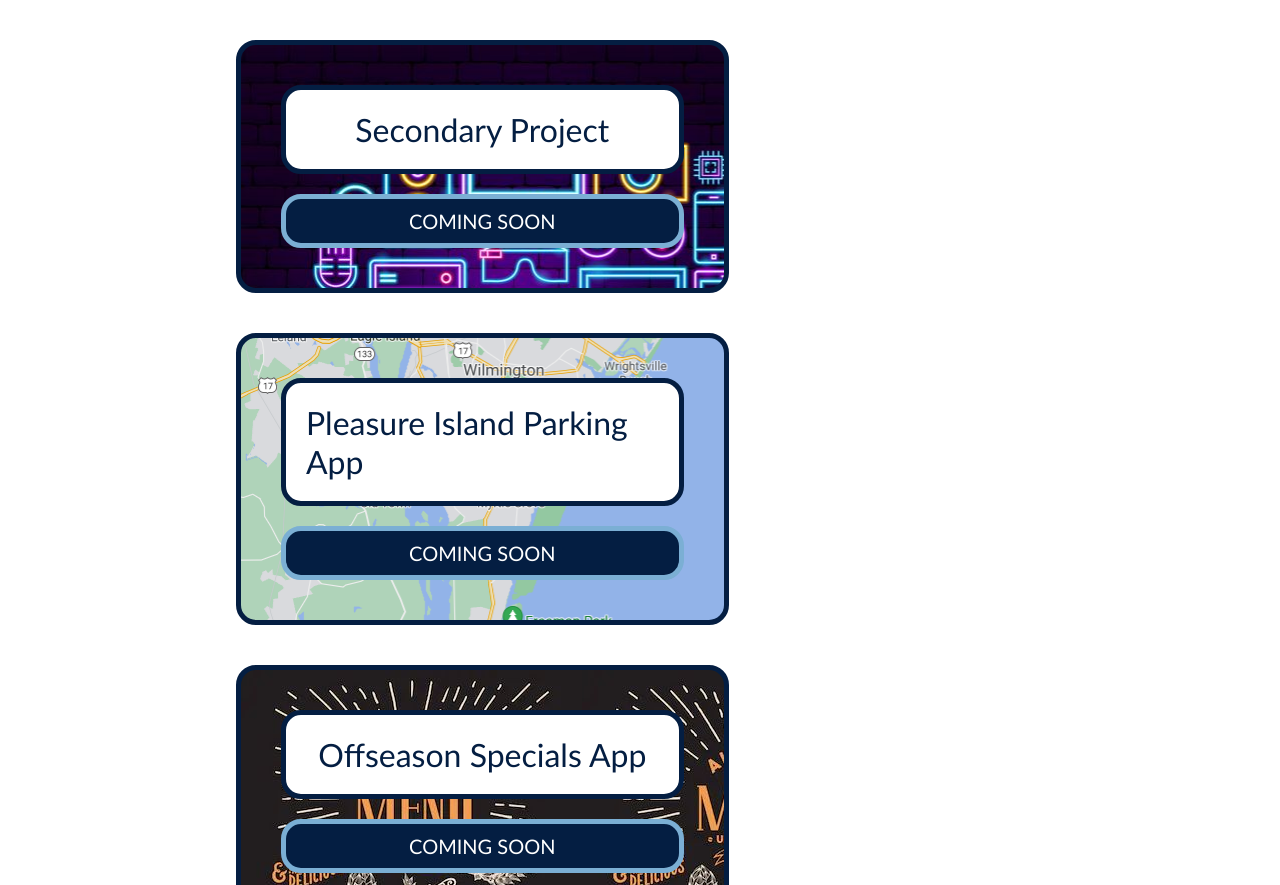
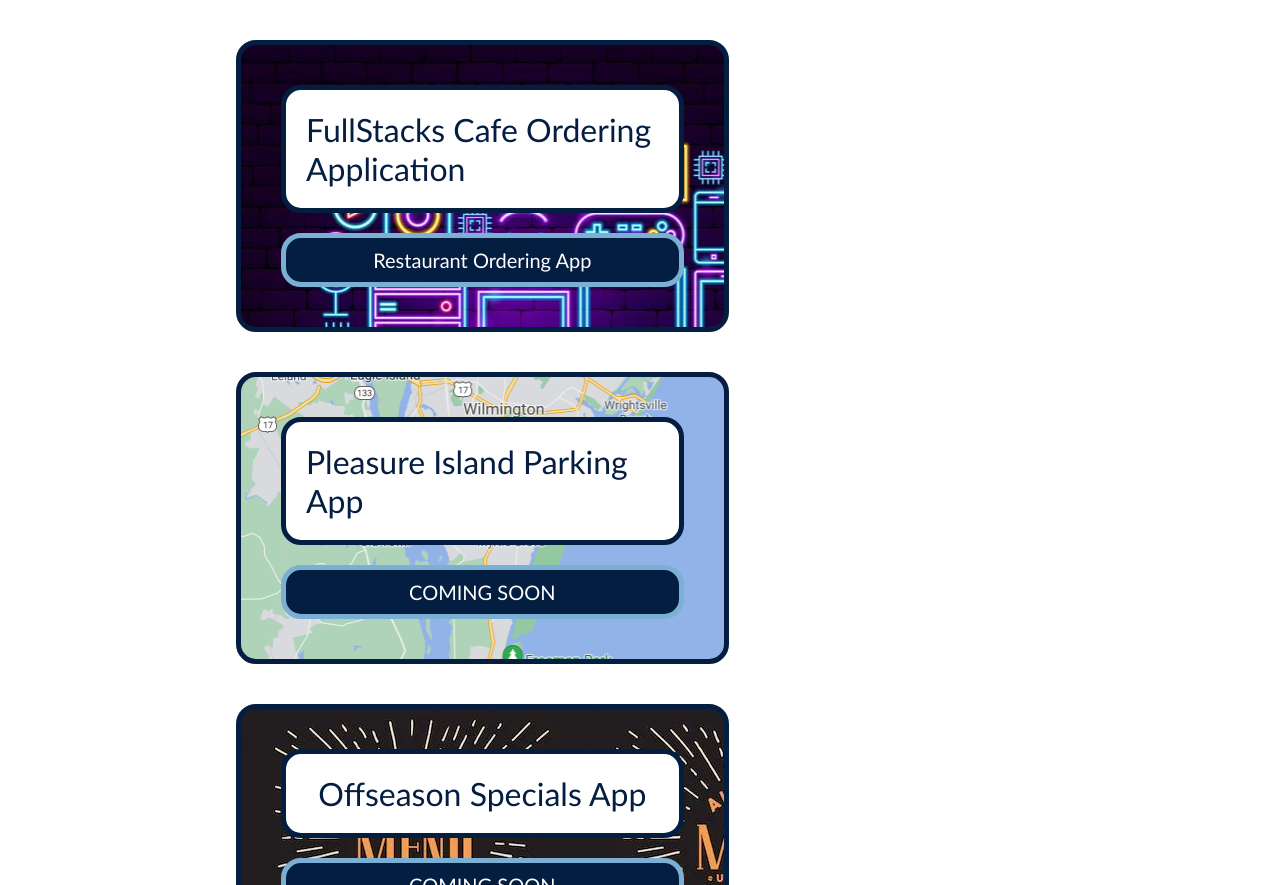
Before and after one commit to TBoneXX/TURNER_Portfolio_Challenge_02, a plain HTML site: page index.html in a window 1280 px wide. Shown: the part 962-1847 px from the top of the page. Drawn offline with Linux system fonts and the light colour scheme.

Commit message:
Added Proect 2 Link to Portfolio

```diff
--- a/index.html
+++ b/index.html
@@ -72,8 +72,8 @@
 
         <div class="secondary-work">
         <figure id="work-2">
-             <p class="project-title">Secondary Project</p>
-             <p class="comingsoon">COMING SOON</p>
+             <p class="project-title"><a href="https://github.com/JoshuaToback/FullStacks-Cafe"></a>FullStacks Cafe Ordering Application</p>
+             <p class="comingsoon">Restaurant Ordering App</p>
             </figure>
 
 
```
